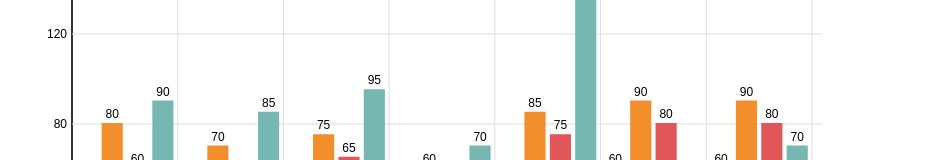
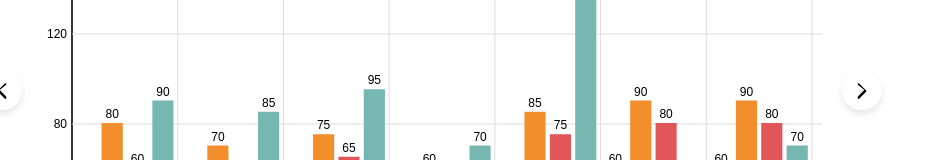
Before and after one commit to jundory/js-chart-svc, a Vue app: page / in a window 1280 px wide. Shown: the part 279-439 px from the top of the page, without its empty margins (0-945 px from the left). Built offline with nearby package versions, Linux system fonts and the light colour scheme.

Commit message:
Feat: 슬라이드 버튼 w3 임시 추가 및 css 적용

```diff
--- a/src/components/CanvasBarChart.vue
+++ b/src/components/CanvasBarChart.vue
@@ -1,6 +1,14 @@
 <template>
   <div class="chart-container">
     <h3 v-if="chartTitle" class="chart-title">{{ chartTitle }}</h3>
+    <!-- 왼쪽 버튼 -->
+    <button @click="slideLeft" class="chart-slide-btn left">
+      <svg xmlns="http://www.w3.org/2000/svg" viewBox="0 0 24 24">
+        <path
+          d="M15.53 19.47a.75.75 0 0 1-1.06 0l-6-6a.75.75 0 0 1 0-1.06l6-6a.75.75 0 0 1 1.06 1.06L10.06 12l5.47 5.47a.75.75 0 0 1 0 1.06z"
+        />
+      </svg>
+    </button>
     <div class="chart">
       <canvas
         ref="chartCanvas"
@@ -10,6 +18,14 @@
         :height="height"
       ></canvas>
     </div>
+    <!-- 오른쪽 버튼 -->
+    <button @click="slideRight" class="chart-slide-btn right">
+      <svg xmlns="http://www.w3.org/2000/svg" viewBox="0 0 24 24">
+        <path
+          d="M8.47 19.47a.75.75 0 0 0 1.06 0l6-6a.75.75 0 0 0 0-1.06l-6-6a.75.75 0 0 0-1.06 1.06L13.94 12l-5.47 5.47a.75.75 0 0 0 0 1.06z"
+        />
+      </svg>
+    </button>
     <div class="legend" v-if="props.legends">
       <div
         v-for="(label, index) in props.legends"
@@ -104,6 +120,11 @@ const offset = reactive({
 const chartRect = computed(() => {
   return chartCanvas.value.getBoundingClientRect();
 });
+
+/**
+ * @description 버튼
+ */
+const slideLeft = () => {};
 
 /**
  * @description 드래그
@@ -503,6 +524,9 @@ const calculateScale = (maxValue, scaleStep) => {
 .chart-container {
   font-family: Arial, sans-serif;
   display: flex;
+  align-items: center;
+  justify-content: center;
+  position: relative;
   flex-direction: column;
   align-items: center;
   margin: 20px 0;
@@ -542,8 +566,8 @@ const calculateScale = (maxValue, scaleStep) => {
   color: rgba(0, 0, 0, 0.7);
   background: #fff;
   padding: 5px 10px;
-  border: thick double #32a1ce;
-  border-radius: 3px;
+  border: thick double #23bff3;
+  border-radius: 10px;
   font-size: 14px;
   pointer-events: none; /* 마우스 이벤트 방해 안 받도록 */
   transform: translate(-50%, -100%);
@@ -558,4 +582,38 @@ const calculateScale = (maxValue, scaleStep) => {
   display: flex;
   align-items: center;
 }
+
+.chart-slide-btn {
+  width: 40px;
+  height: 40px;
+  background: rgba(255, 255, 255, 0.6);
+  border-radius: 50%;
+  display: flex;
+  align-items: center;
+  justify-content: center;
+  box-shadow: 0 4px 6px rgba(0, 0, 0, 0.1);
+  transition: all 0.2s ease-in-out;
+  border: none;
+  cursor: pointer;
+}
+
+.chart-slide-btn:hover {
+  background: #23bff3;
+}
+
+.chart-slide-btn:active {
+  transform: scale(0.9);
+}
+
+.chart-slide-btn.left {
+  position: absolute;
+  left: -50px;
+  transform: translateY(-50%);
+}
+
+.chart-slide-btn.right {
+  position: absolute;
+  right: -50px;
+  transform: translateY(-50%);
+}
 </style>
```
